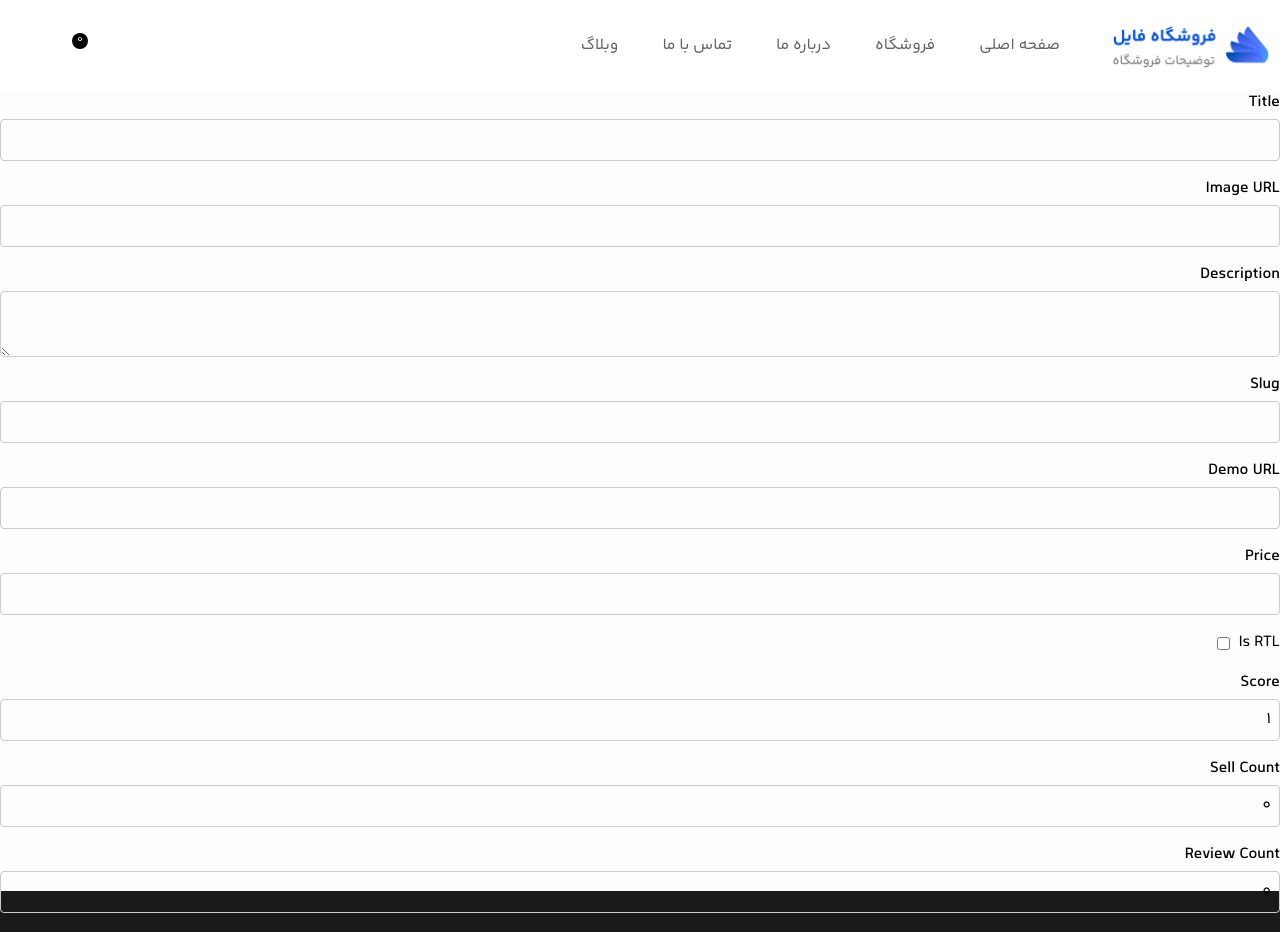
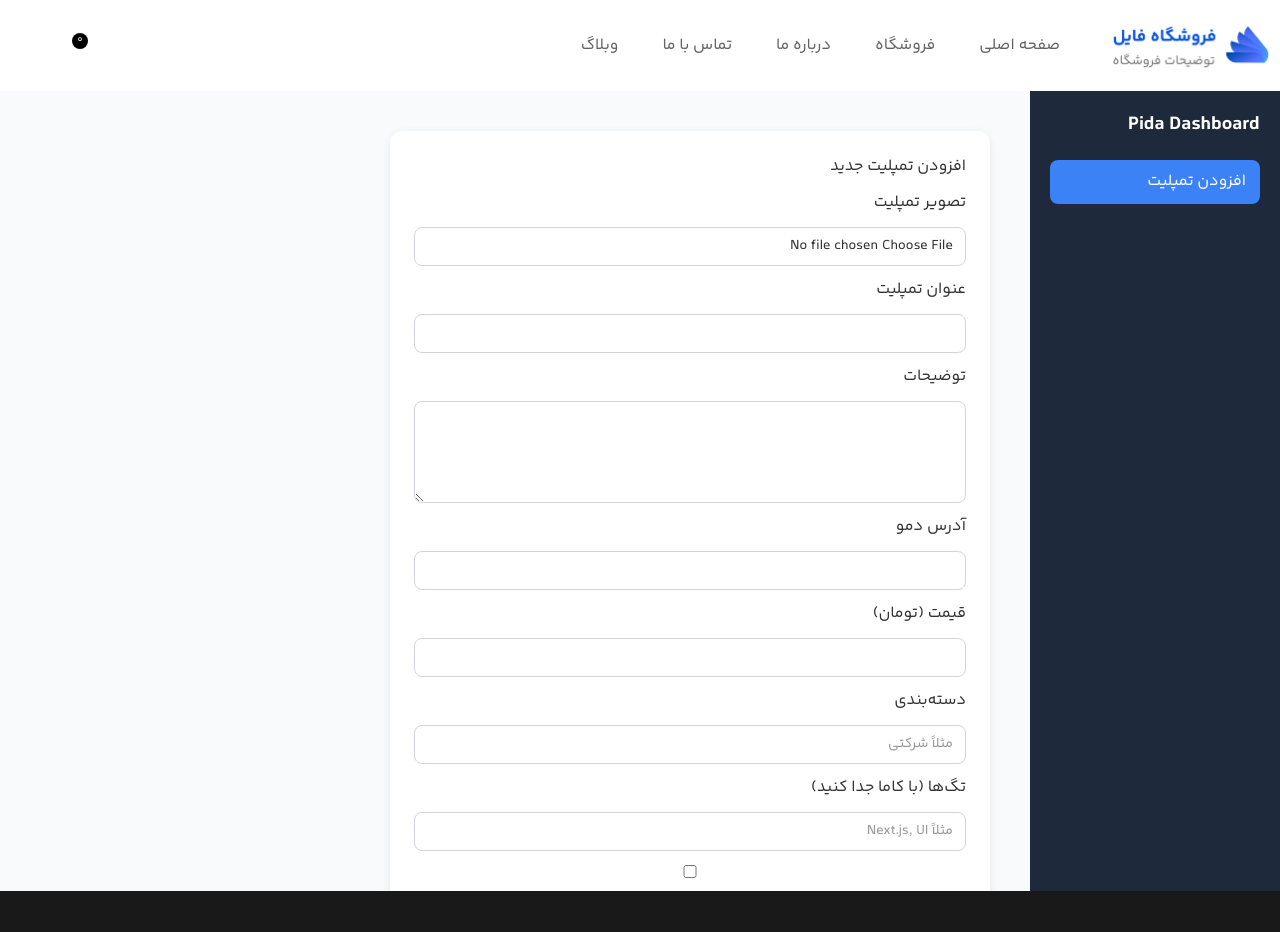
Before and after one commit to alyranji/tempy, a Next.js app: page /dashboard in a window 1280 px wide. Shown: the top 932 px of the page. Built offline with nearby package versions, Linux system fonts and the light colour scheme; some icons are missing.

Commit message:
[add] dashboard foundation

```diff
--- /dev/null
+++ b/src/app/dashboard/components/AddTemplateForm.tsx
@@ -0,0 +1,97 @@
+"use client";
+
+import { ReactNode } from "react";
+
+import { zodResolver } from "@hookform/resolvers/zod";
+import { useForm } from "react-hook-form";
+import { z } from "zod";
+
+import styles from "../dashboard.module.css";
+
+const TemplateSchema = z.object({
+  title: z.string().min(3, "عنوان حداقل باید ۳ کاراکتر باشد"),
+  description: z.string().min(10, "توضیحات کوتاه است"),
+  image: z.any(),
+  demoUrl: z.string().url("آدرس دمو معتبر نیست"),
+  price: z.number().min(0, "قیمت معتبر نیست"),
+  category: z.string().min(1, "دسته‌بندی الزامی است"),
+  tags: z.string().optional(),
+  isRTL: z.boolean().optional(),
+});
+
+type TemplateFormData = z.infer<typeof TemplateSchema>;
+
+export default function AddTemplateForm(): ReactNode {
+  const {
+    register,
+    handleSubmit,
+    formState: { errors, isSubmitting },
+  } = useForm<TemplateFormData>({
+    resolver: zodResolver(TemplateSchema),
+  });
+
+  const onSubmit = async (data: TemplateFormData): any => {
+    const formData = new FormData();
+    Object.entries(data).forEach(([key, value]) =>
+      formData.append(key, value as any),
+    );
+
+    const res = await fetch("/api/templates/add", {
+      method: "POST",
+      body: formData,
+    });
+
+    const result = await res.json();
+    alert(result.message);
+  };
+
+  return (
+    <form className={styles.form} onSubmit={handleSubmit(onSubmit)}>
+      <h2>افزودن تمپلیت جدید</h2>
+
+      <label>تصویر تمپلیت</label>
+      <input type="file" {...register("image")} />
+
+      <label>عنوان تمپلیت</label>
+      <input type="text" {...register("title")} />
+      {errors.title && <p className={styles.error}>{errors.title.message}</p>}
+
+      <label>توضیحات</label>
+      <textarea rows={4} {...register("description")} />
+      {errors.description && (
+        <p className={styles.error}>{errors.description.message}</p>
+      )}
+
+      <label>آدرس دمو</label>
+      <input type="url" {...register("demoUrl")} />
+      {errors.demoUrl && (
+        <p className={styles.error}>{errors.demoUrl.message}</p>
+      )}
+
+      <label>قیمت (تومان)</label>
+      <input type="number" {...register("price", { valueAsNumber: true })} />
+      {errors.price && <p className={styles.error}>{errors.price.message}</p>}
+
+      <label>دسته‌بندی</label>
+      <input type="text" {...register("category")} placeholder="مثلاً شرکتی" />
+      {errors.category && (
+        <p className={styles.error}>{errors.category.message}</p>
+      )}
+
+      <label>تگ‌ها (با کاما جدا کنید)</label>
+      <input
+        type="text"
+        {...register("tags")}
+        placeholder="مثلاً Next.js, UI"
+      />
+
+      <label>
+        <input type="checkbox" {...register("isRTL")} /> راست‌چین
+      </label>
+
+      <button type="submit" disabled={isSubmitting}>
+        {isSubmitting ? "در حال ارسال..." : "افزودن تمپلیت"}
+      </button>
+    </form>
+  );
+}
--- /dev/null
+++ b/src/app/dashboard/components/Sidebar.tsx
@@ -0,0 +1,30 @@
+"use client";
+
+import { ReactNode } from "react";
+
+import styles from "../dashboard.module.css";
+
+interface SidebarProps {
+  active: string;
+  onSelect: (section: string) => void;
+}
+
+export default function Sidebar({ active, onSelect }: SidebarProps): ReactNode {
+  return (
+    <nav className={styles.nav}>
+      <h2 className={styles.logo}>Pida Dashboard</h2>
+
+      <ul className={styles.menu}>
+        <li
+          className={`${styles.menuItem} ${
+            active === "add-template" ? styles.active : ""
+          }`}
+          onClick={() => onSelect("add-template")}
+        >
+          افزودن تمپلیت
+        </li>
+        {/* اینجا بعدا گزینه‌های دیگه مثل مدیریت کاربران، سفارش‌ها و ... اضافه می‌شن */}
+      </ul>
+    </nav>
+  );
+}
--- a/src/app/dashboard/dashboard.module.css
+++ b/src/app/dashboard/dashboard.module.css
@@ -1,3 +1,84 @@
 .dashboard {
-    height: 100dvh;
+    display: flex;
+    height: 100vh;
+    background: #f9fafb;
+    color: #333;
 }
+
+.sidebar {
+    width: 250px;
+    background: #1e293b;
+    color: #fff;
+    padding: 20px;
+}
+
+.nav .logo {
+    font-size: 1.2rem;
+    margin-bottom: 20px;
+    font-weight: bold;
+}
+
+.menu {
+    list-style: none;
+    padding: 0;
+}
+
+.menuItem {
+    padding: 10px 14px;
+    border-radius: 8px;
+    cursor: pointer;
+    transition: background 0.2s ease;
+}
+
+.menuItem:hover {
+    background: #334155;
+}
+
+.active {
+    background: #3b82f6;
+}
+
+.main {
+    flex: 1;
+    padding: 40px;
+    overflow-y: auto;
+}
+
+.form {
+    max-width: 600px;
+    background: #fff;
+    padding: 24px;
+    border-radius: 12px;
+    box-shadow: 0 2px 8px rgba(0, 0, 0, 0.08);
+    display: flex;
+    flex-direction: column;
+    gap: 12px;
+}
+
+.form input,
+.form textarea,
+.form button {
+    width: 100%;
+    border: 1px solid #d1d5db;
+    border-radius: 8px;
+    padding: 8px 12px;
+    font-size: 14px;
+}
+
+.form button {
+    background: #3b82f6;
+    color: white;
+    border: none;
+    cursor: pointer;
+    font-weight: 500;
+}
+
+.form button:hover {
+    background: #2563eb;
+}
+
+.error {
+    color: #dc2626;
+    font-size: 12px;
+    margin-top: -4px;
+}
--- /dev/null
+++ b/src/app/dashboard/layout.tsx
@@ -0,0 +1,7 @@
+import { ReactNode } from "react";
+
+export default function DashboardLayout({ children }): ReactNode {
+  return (
+    <div className="dashboard-wrapper min-h-screen bg-gray-50">{children}</div>
+  );
+}
--- a/src/app/dashboard/page.tsx
+++ b/src/app/dashboard/page.tsx
@@ -1,16 +1,25 @@
 "use client";
 
+import { useState } from "react";
 import { ReactNode } from "react";
-import { useState } from "react";
 
-import AddTemplateForm from "./add-template/page";
+import AddTemplateForm from "./components/AddTemplateForm";
+import Sidebar from "./components/Sidebar";
 
 import styles from "./dashboard.module.css";
 
 export default function DashboardPage(): ReactNode {
+  const [activeSection, setActiveSection] = useState("add-template");
+
   return (
     <div className={styles.dashboard}>
-      <AddTemplateForm />
+      <aside className={styles.sidebar}>
+        <Sidebar active={activeSection} onSelect={setActiveSection} />
+      </aside>
+
+      <main className={styles.main}>
+        {activeSection === "add-template" && <AddTemplateForm />}
+      </main>
     </div>
   );
 }
```
